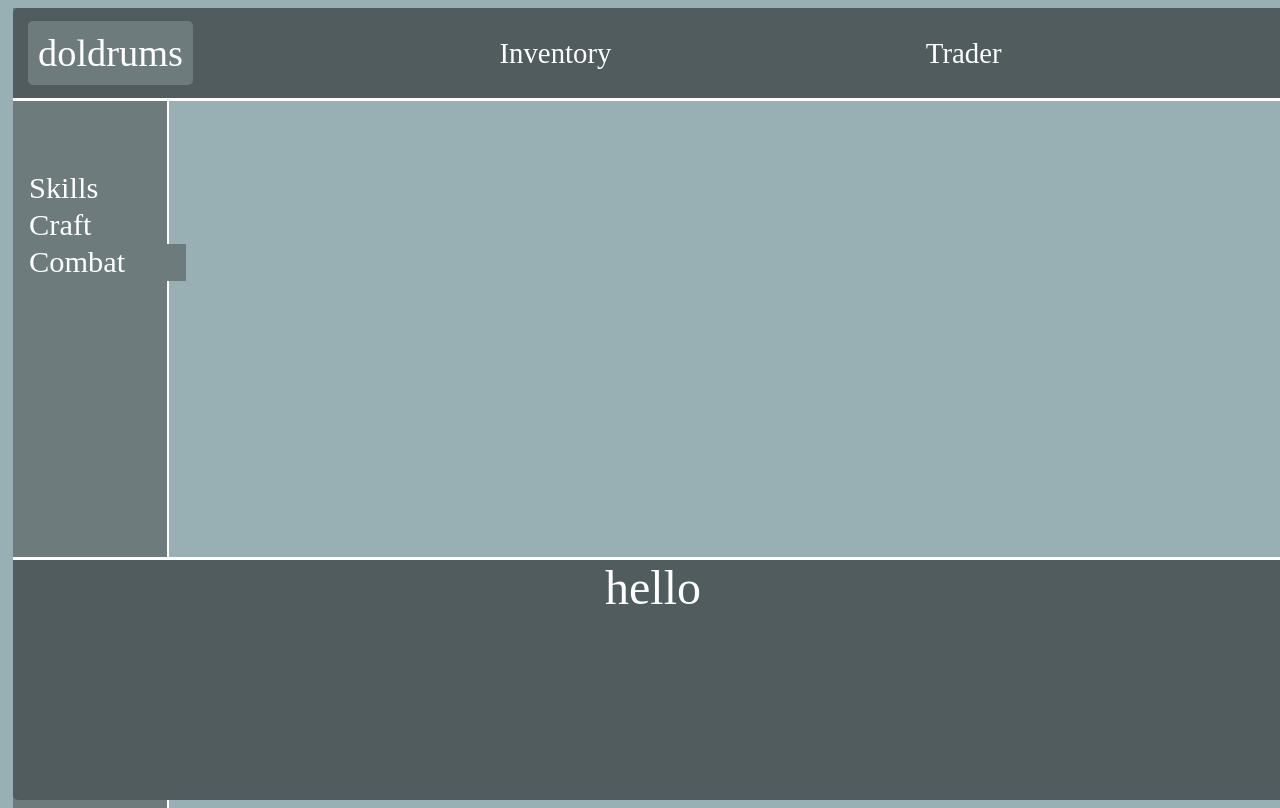
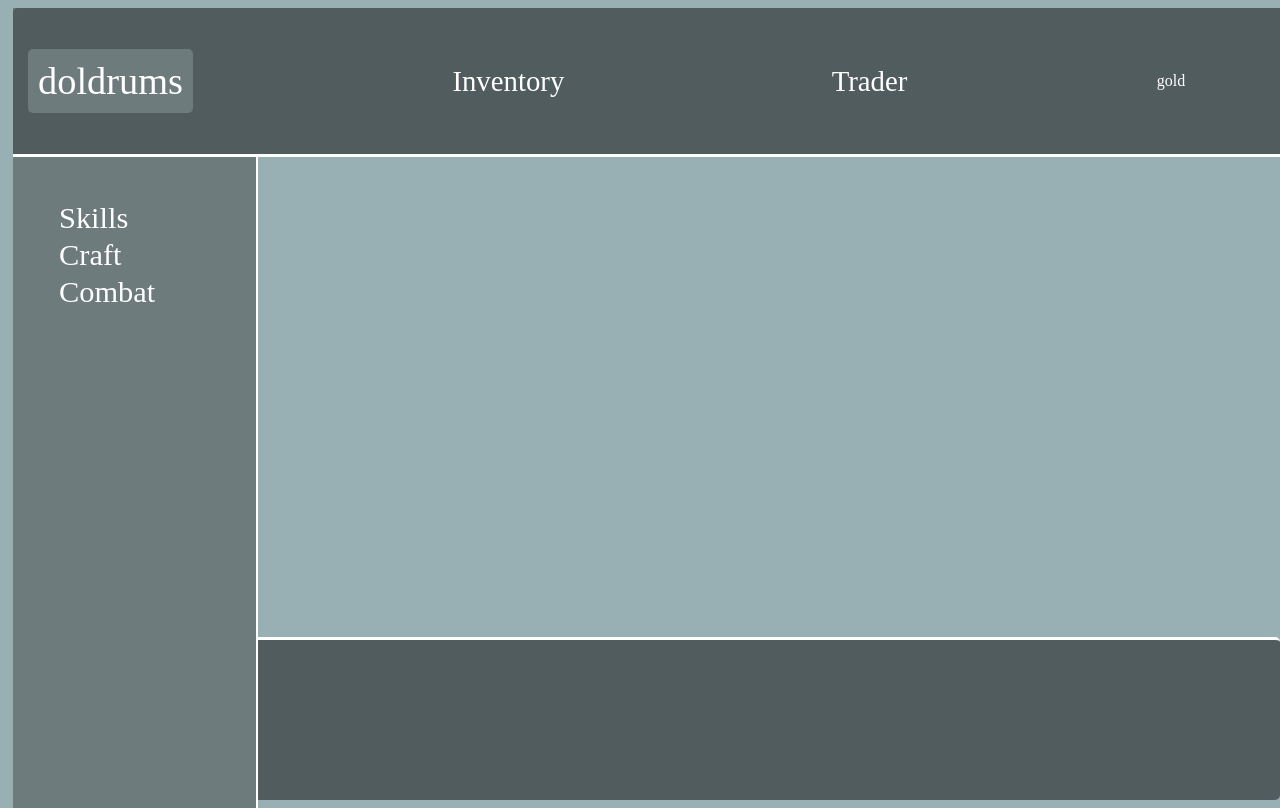
Before and after one commit to ChristianCate/Doldrums, a plain HTML site: page index.html in a window 1280 px wide. Drawn offline with Linux system fonts and the light colour scheme; a web font is replaced by a local one.

Commit message:
Add files via upload

```diff
--- a/index.html
+++ b/index.html
@@ -11,23 +11,26 @@
 </head>
 
 <!-- Title Nav -->
+<div class='flex-container'>
 <header class="container">
     <button class="title page-link" onclick="openPage(event, 'main')">doldrums</button>
     <button class="titlebtn page-link" onclick="openPage(event, 'inventory')">Inventory</button>
     <button class="titlebtn  page-link" onclick="openPage(event, 'trader')">Trader</button>
-    <span class="titlebtn2"></span></span>
+    <span class="titlebtn2">gold</span></span>
 </header>
 <body>
 
     <!-- overall container for main pages -->
-   <div class='flex-container'>
+
 
     <!-- left hand nav section -->
-    <nav class='nav'>
+    <nav class='nav' id ='nav' style="overflow-y:auto">
         <button class="drop top-drop">Skills</button>
         <div class="page">
-          <button class="page-link" onclick="openPage(event, 'scavenge')">Scavenge</button>
+          <button class="page-link" onclick="openPage(event, 'gather')">Gather</button>
+            <br>
           <button class="page-link" onclick="openPage(event, 'farm')">Farm</button>
+            <br>
           <button class="page-link" onclick="openPage(event, 'hunt')">Hunt</button>
         </div>
         <button class="drop">Craft</button>
@@ -40,6 +43,8 @@
           <button class="page-link" onclick="openPage(event, 'parley')">Parley</button>
           <button class="page-link" onclick="openPage(event, 'navy')">Naval Warfare</button>
         </div>
+        <div class="page"></div>
+
     </nav>
 
     <!-- main pages outside of nav -->
@@ -48,7 +53,7 @@
             main
         </div>
 
-        <div id="scavenge" class="page-content">
+        <div id="gather" class="page-content">
             <button class="button" onclick="toggle(scavenge)">Scavenge</button>
 
             <div class="skill-section">
@@ -72,7 +77,10 @@
         </div>
         <div></div>
         </div>
-    <div class="bottom">hello</div>
+    <div class="bottom-container">
+        <div id="bottom-skill-info l" class="bottom-skill-infol"></div>
+        <div id="bottom-skill-info r" class="bottom-skill-info"></div>
+    </div>
     </div>
 
 
--- a/script.js
+++ b/script.js
@@ -4,12 +4,36 @@
 let intervalId
 let gold = 0;
 
+const lowerL = document.getElementById('bottom-skill-info l')
+const lowerR = document.getElementById('bottom-skill-info r')
 
 
+
+
+const skillInfo = () => {
+    lowerL.innerHTML = `
+<div>Speed: ${this.speed}</div>
+<div>Rate: ${this.incrementValue}</div>
+<div>XP: ${this.xp}</div>
+`
+lowerL.style.display = 'flex'
+}
+
+const bonusInfo = () => {
+   lowerR.innerHTML =  `<div>Speed Bonus: ${this.speedBonus}</div>
+<div>Rate Bonus: ${this.incrementValueBonus}</div>
+<div>XP Bonus: ${this.xpBonus}</div>
+`
+lowerR.style.display = 'flex'
+}
 
 const scavenge = () => {
     let chance = Math.floor(Math.random() * 100)
     move()
+    skillInfo()
+    bonusInfo()
+
+
     if (chance < 60) {
         wood = wood + 1
     }
@@ -89,3 +113,12 @@
         }
     }, 16); // Run every ~16ms for smoother updates
 }
+
+const skillObj= [
+    {
+        id : 'scavenge',
+        interval: 3,
+        incrementValue: 1,
+        xp: 12,
+    }
+]
--- a/stylesheet.css
+++ b/stylesheet.css
@@ -6,14 +6,32 @@
 *:visited {
     color: white;
 }
+html {
+    height: 100%;
+    width: 100%;
+}
+
+body {
+    width: 100%;
+    height: 100%;
+    background-color:#98afb3 ;
+}
 
 .flex-container {
-    display: flex;
+    display: grid;
     width: 100%;
+    height: 100%;
+    grid-template-columns: repeat(5, 1fr);
+    grid-template-rows: repeat(5, 1fr);
+    margin-right: 20px;
 
 }
+
 .container {
-    width: 100%;
+    grid-column-start: 1;
+    grid-column-end: 5;
+    grid-row: 1;
+    width: 99%;
     display: flex;
     justify-content: space-between;
     align-items: center;
@@ -24,13 +42,68 @@
     padding:5px;
     color: white;
     margin-left: 5px;
-    margin-right: 10px;
+    margin-right: 20px;
     border-bottom: solid 3px;
     position: fixed;
     height: 7%;
-    z-index: 1;
-    min-height:10%;
-    flex: 1;
+    z-index: 150;
+    min-height:17%;
+    overflow: hidden;
+
+
+}
+
+.nav {
+    grid-column: 1;
+    grid-row-start: 2;
+    grid-row-end: 6;
+    min-height: 100%;
+    max-width: 200px;
+    margin-left: 5px;
+    padding: 40px;
+    border-right: solid 2px white;
+    background-color: #6d7b7d;
+    color: white;
+    z-index: 100;
+    position:fixed;
+    display: flex;
+    flex-direction:column;
+
+}
+.center {
+    grid-column-start: 2;
+    grid-column-end: 5;
+    grid-row-start: 2;
+    grid-row-end: 4;
+    display: flex;
+    justify-content:center;
+    align-items: center;
+    min-height: 500px;
+    margin-left: 200px;
+
+
+}
+
+.bottom-container{
+   grid-column-start: 2;
+   grid-column-end: 5;
+   grid-row-start: 5;
+   grid-row-end: 5;
+   display: flex;
+    justify-content: space-around;
+    align-items: right;
+    background-color: #505c5e;
+    width: 99%;
+    min-height:20%;
+    font-size: 1.3rem;
+    position: fixed;
+    bottom: 0;
+    margin: 0 5px 0 5px;
+    color: white;
+    border-bottom-left-radius: 5px;
+    border-top-right-radius: 5px;
+    border-bottom-right-radius: 5px;
+    border-top: solid 3px white;
     overflow: hidden;
 }
 
@@ -44,6 +117,7 @@
     min-height: 8%;
     border: 0;
     color: white;
+    cursor: pointer;
 }
 
 .button {
@@ -62,34 +136,19 @@
     font-size: 1.8em;
     padding: 0 18px;
     text-align: left;
-}
-
-.titlebtn:hover {
- background-color: #6d7b7d;
- border-radius: 5px;
-}
-
-body {
-
-    background-color:#98afb3 ;
 
 }
+.titlebtn:hover {
+    background-color: #6d7b7d;
+    border-radius: 5px;
+    cursor: pointer;
+   }
 
-.nav {
-    width: 8%;
-    max-width: 200px;
-    margin-left: 5px;
-    padding: 10px;
-    border-right: solid 2px white;
-    background-color: #6d7b7d;
-    color: white;
-    height: 100%;
-    position: fixed;
-    min-width: 134px;
+   .titlebtn2 {
+       margin-right: 100px;
+   }
 
-
-}
-.drop {
+   .drop {
     background-color:#6d7b7d;
     color: white;
     font-size: 1.9em;
@@ -106,21 +165,25 @@
 .drop:hover {
     background-color: #98afb3;
     border-radius: 5px;
+    cursor: pointer;
 }
 
 .page-link:hover {
     background-color: #98afb3;
     border-radius: 5px;
+    cursor: pointer;
 }
 
 .page {
     display: none;
     padding: 0 18px 0 20px;
     font-size: 1em;
+
 }
 
 .page-content {
     display: none;
+
 }
 .page button {
     border: 0;
@@ -141,34 +204,27 @@
     padding: 200px;
 }
 
-
-.center {
-    display: flex;
-    justify-content:center;
-    align-items: center;
-    min-height: 500px;
-    flex: 1
+.bottom-skill-info {
+    background-color: #98afb3;
+    border-radius: 5px;
+    margin: 20px;
+    padding: 20px;
+    display: none;
+    min-width: 300px;
+    overflow: hidden;
+    flex-direction: column;
+}
+.bottom-skill-infol {
+    background-color: #98afb3;
+    border-radius: 5px;
+    margin: 20px 20px 20px 200px;
+    padding: 20px;
+    display: none;
+    min-width: 300px;
+    overflow: hidden;
+    flex-direction: column;
 }
 
-.bottom {
-    display: flex;
-    justify-content: space-around;
-    align-items: right;
-    background-color: #505c5e;
-    width: 100%;
-    height: 30%;
-    font-size: 3rem;
-    position: fixed;
-    bottom: 0;
-    margin: 0 5px 0 5px;
-    color: white;
-    border-bottom-left-radius: 5px;
-    border-top-right-radius: 5px;
-    border-bottom-right-radius: 5px;
-    border-top: solid 3px white;
-
-
-}
 
 #progress {
     width: 100%;
```
